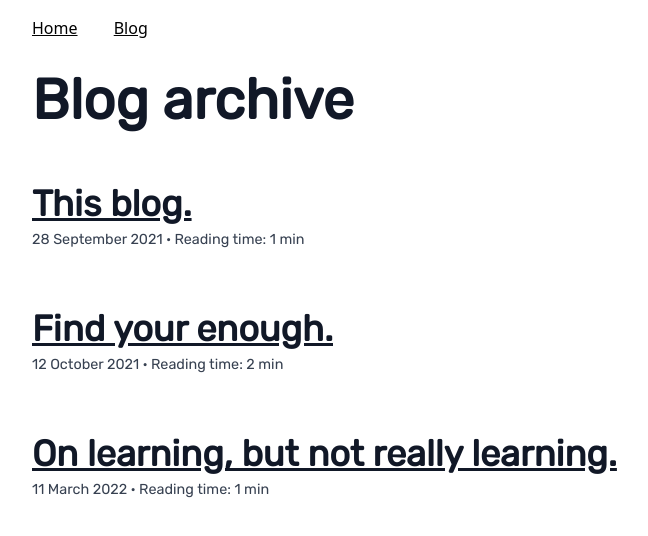
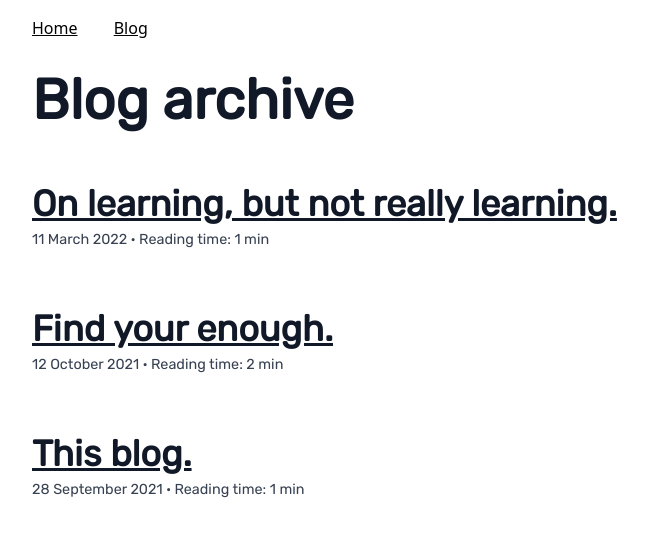
Before and after one commit to davidojedalopez/david-ojeda, an Eleventy site: page blog.njk in a window 1280 px wide. Shown: the whole page, without its empty margins (0-648 px from the left). Built offline with nearby package versions, Linux system fonts and the light colour scheme; Eleventy itself is replaced by a stand-in of ours; files that its build step writes are made by us from their sources; what eleventy-plugin-reading-time would draw is missing.

Commit message:
Change post order

```diff
--- a/blog.njk
+++ b/blog.njk
@@ -5,7 +5,7 @@ title: Blog
 
 <h1>Blog archive</h1>
 
-{% for post in collections.posts | reverse %}
+{% for post in collections.posts %}
     <a href="{{ post.url | url }}">
         <h2>{{ post.data.title }}</h2>
     </a>
```
